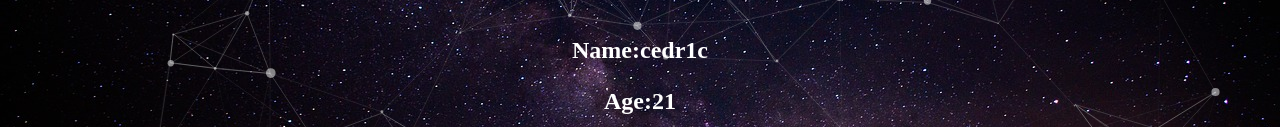
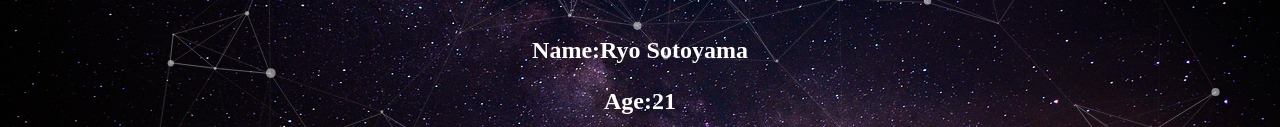
Before and after one commit to cedric311/cedric311.github.io, a plain HTML site: page index.html in a window 1280 px wide. Shown: the part 400-527 px from the top of the page. Drawn offline with Linux system fonts and the light colour scheme; a script that the page names is missing.

Commit message:
Update index.html

```diff
--- a/index.html
+++ b/index.html
@@ -15,7 +15,7 @@
   <a href="https://github.com/cedric311" target="_blank"><img src="github.jpg" width="100" height="100" hspace="20"></img></a>
   </p>
   <h2 >About Me</h2>
-  <h3 class="char">Name:cedr1c</h3>
+  <h3 class="char">Name:Ryo Sotoyama</h3>
   <h3 class="char">Age:21</h3>
   <h3 class="char">School:Information Science College(ISC)</h3>
   <h3 class="char">Department:Information Security</h3>
```
